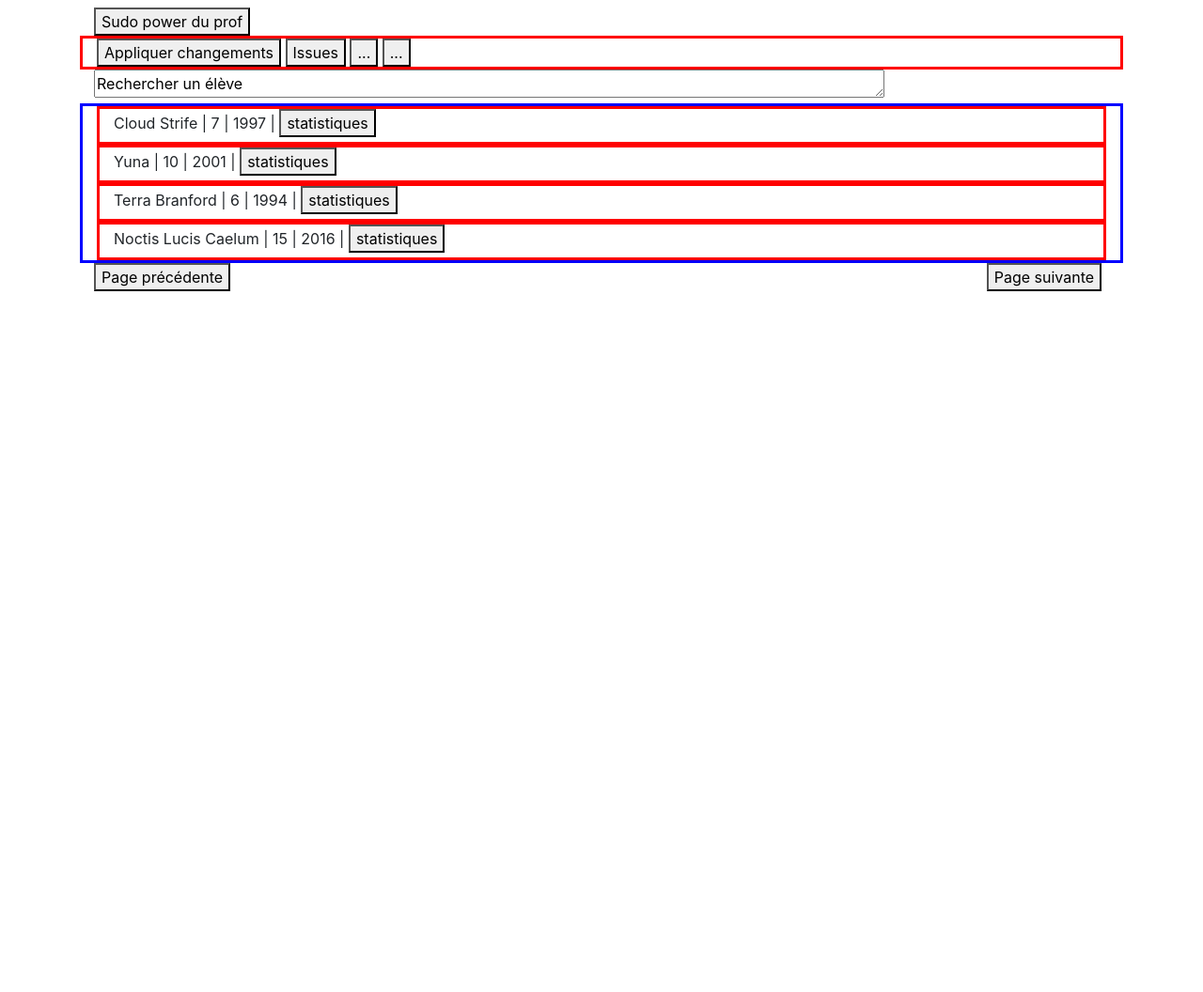
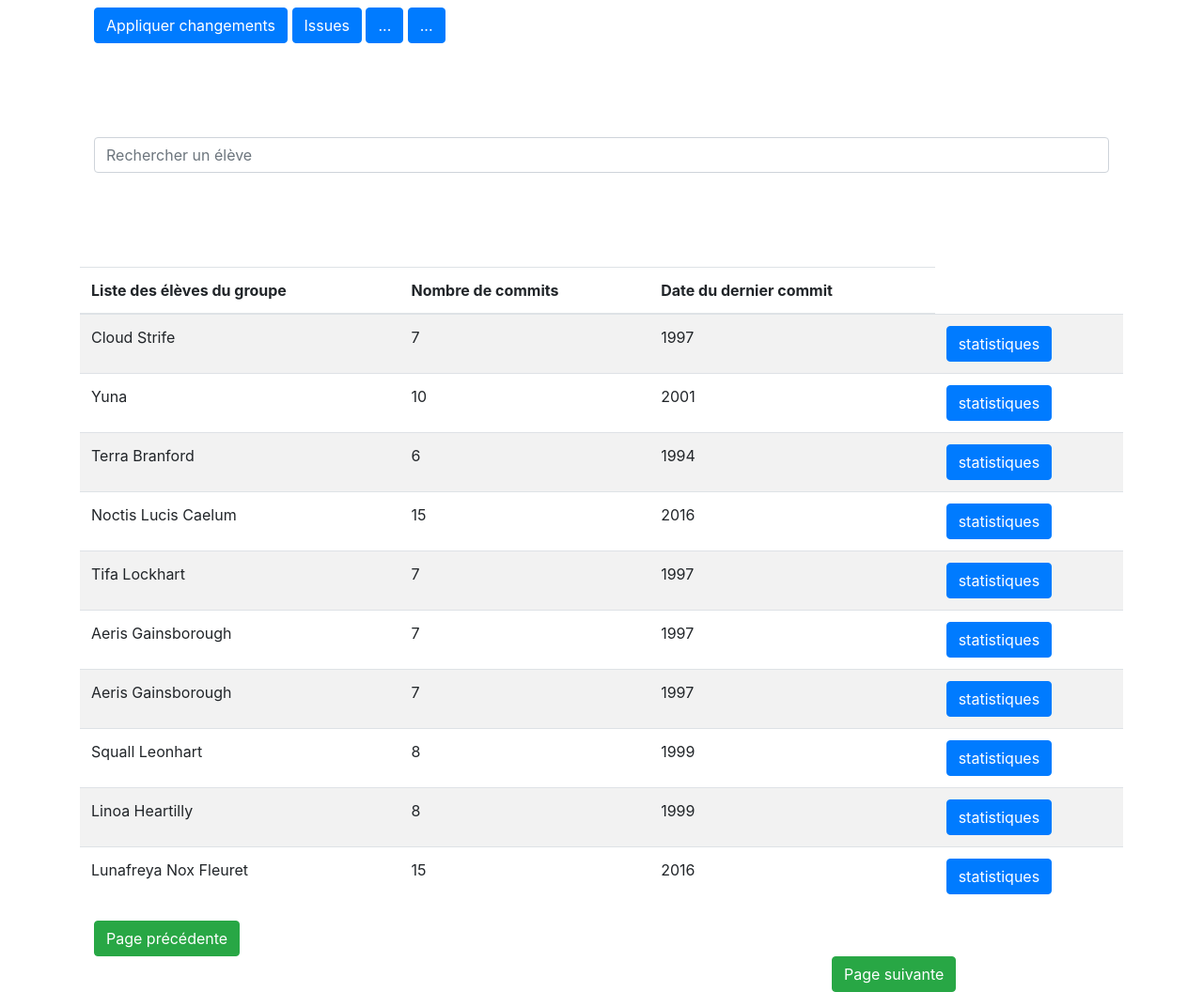
Before and after one commit to cljoly/telecomnancy-web, a Flask app: page /group in a window 1280 px wide. Shown: the part 168-1224 px from the top of the page at 94% size. Before the commit the page ends 478 px from the top, so only its background shows below. Run offline with Flask 2, Linux system fonts and the light colour scheme; some libraries are stand-ins or nearby versions.

Commit message:
fin de la page d'un groupe sans back-end

```diff
--- a/main.py
+++ b/main.py
@@ -38,7 +38,19 @@ def signin():
 @app.route('/group')
 def group():
     groupName = "Lightning XIII"
-    return render_template("group.html", groupName=groupName,studentName1="Cloud Strife | ",nb_commits1="7 | ",last_commit1="1997 | ",studentName2="Yuna | ", nb_commits2="10 | ", last_commit2="2001 | ",studentName3="Terra Branford | ", nb_commits3="6 | ", last_commit3="1994 | ",studentName4="Noctis Lucis Caelum | ", nb_commits4="15 | ",last_commit4="2016 | ")
+    return render_template("group.html", groupName=groupName
+                           , studentName1="Cloud Strife  ", nb_commits1="7  ", last_commit1="1997  "
+                           , studentName2="Yuna  ", nb_commits2="10  ", last_commit2="2001  "
+                           , studentName3="Terra Branford  ", nb_commits3="6  ", last_commit3="1994  "
+                           , studentName4="Noctis Lucis Caelum  ", nb_commits4="15  ",last_commit4="2016  "
+                           , studentName5="Tifa Lockhart", nb_commits5="7", last_commit5="1997"
+                           , studentName6="Aeris Gainsborough", nb_commits6="7", last_commit6="1997"
+                           , studentName7="Aeris Gainsborough", nb_commits7="7", last_commit7="1997"
+                           , studentName8="Squall Leonhart", nb_commits8="8", last_commit8="1999"
+                           , studentName9="Linoa Heartilly", nb_commits9="8", last_commit9="1999"
+                           , studentName10="Lunafreya Nox Fleuret", nb_commits10="15", last_commit10="2016"
+                           )
+
 
 if __name__ == '__main__':
     # This is used when running locally only. When deploying to Google App
--- a/templates/group.html
+++ b/templates/group.html
@@ -7,48 +7,90 @@
 {% block content %}
 
     <section id="groupContent" class="container">
-      <div class="container">
-        <button type="button" name="sudo">Sudo power du prof</button>
-      </div>
-      <div class="container" style="border-style: solid; display: in-line; border-color: red;">
-        <button type="button" name="button">Appliquer changements</button>
-        <button type="button" name="button"> Issues</button>
-        <button type="button" name="button"> ... </button>
-        <button type="button" name="button"> ... </button>
+      <div class="container" style="margin-bottom: 100px">
+        <button type="button" name="button" class="btn btn-primary">Appliquer changements</button>
+        <button type="button" name="button" class="btn btn-primary"> Issues</button>
+        <button type="button" name="button" class="btn btn-primary"> ... </button>
+        <button type="button" name="button" class="btn btn-primary"> ... </button>
       </div>
       <div class="container">
-        <textarea id="searchStudent"name="search" rows="1" cols="80">Rechercher un élève</textarea>
+        <input type="search" id="searchStudent" class="form-control" placeholder="Rechercher un élève" style="margin-bottom: 100px">
       </div>
-      <div class="container" style="border-style: solid; border-color: blue;">
-        <div class="container" style="border-style: solid; display: in-line; border-color: red;">
-          <label>{{studentName1}}</label>
-          <label>{{nb_commits1}}</label>
-          <label>{{last_commit1}}</label>
-          <button type="button" name="button">statistiques</button>
-        </div>
-        <div class="container" style="border-style: solid; display: in-line; border-color: red;">
-          <label>{{studentName2}}</label>
-          <label>{{nb_commits2}}</label>
-          <label>{{last_commit2}}</label>
-          <button type="button" name="button">statistiques</button>
-        </div>
-        <div class="container" style="border-style: solid; display: in-line; border-color: red;">
-          <label>{{studentName3}}</label>
-          <label>{{nb_commits3}}</label>
-          <label>{{last_commit3}}</label>
-          <button type="button" name="button">statistiques</button>
-        </div>
-        <div class="container" style="border-style: solid; display: in-line; border-color: red;">
-          <label>{{studentName4}}</label>
-          <label>{{nb_commits4}}</label>
-          <label>{{last_commit4}}</label>
-          <button type="button" name="button">statistiques</button>
-        </div>
-      </div>
+      <table class="table table-striped">
+          <thead>
+            <tr>
+                <th colspan="1">Liste des élèves du groupe</th>
+                <th colspan="1">Nombre de commits</th>
+                <th colspan="1">Date du dernier commit</th>
+            </tr>
+          </thead>
+          <tbody>
+            <tr>
+                <td><span action="{{ url_for("group") }}">{{studentName1}}</span></td>
+                <td><span>{{nb_commits1}}</span></td>
+                <td><span>{{last_commit1}}</span></td>
+                <td><button type="button" name="button" class="btn btn-primary">statistiques</button></td>
+            </tr>
+          <tr>
+              <td><span action="{{ url_for("group") }}">{{studentName2}}</span></td>
+                <td><span>{{nb_commits2}}</span></td>
+                <td><span>{{last_commit2}}</span></td>
+                <td><button type="button" name="button" class="btn btn-primary">statistiques</button></td>
+          </tr>
+          <tr>
+              <td><span action="{{ url_for("group") }}">{{studentName3}}</span></td>
+                <td><span>{{nb_commits3}}</span></td>
+                <td><span>{{last_commit3}}</span></td>
+                <td><button type="button" name="button" class="btn btn-primary">statistiques</button></td>
+          </tr>
+          <tr>
+              <td><span action="{{ url_for("group") }}">{{studentName4}}</span></td>
+                <td><span>{{nb_commits4}}</span></td>
+                <td><span>{{last_commit4}}</span></td>
+                <td><button type="button" name="button" class="btn btn-primary">statistiques</button></td>
+          </tr>
+          <tr>
+              <td><span action="{{ url_for("group") }}">{{studentName5}}</span></td>
+                <td><span>{{nb_commits5}}</span></td>
+                <td><span>{{last_commit5}}</span></td>
+                <td><button type="button" name="button" class="btn btn-primary">statistiques</button></td>
+          </tr>
+          <tr>
+              <td><span action="{{ url_for("group") }}">{{studentName6}}</span></td>
+                <td><span>{{nb_commits6}}</span></td>
+                <td><span>{{last_commit6}}</span></td>
+                <td><button type="button" name="button" class="btn btn-primary">statistiques</button></td>
+          </tr>
+          <tr>
+              <td><span action="{{ url_for("group") }}">{{studentName7}}</span></td>
+                <td><span>{{nb_commits7}}</span></td>
+                <td><span>{{last_commit7}}</span></td>
+                <td><button type="button" name="button" class="btn btn-primary">statistiques</button></td>
+          </tr>
+          <tr>
+              <td><span action="{{ url_for("group") }}">{{studentName8}}</span></td>
+                <td><span>{{nb_commits8}}</span></td>
+                <td><span>{{last_commit8}}</span></td>
+                <td><button type="button" name="button" class="btn btn-primary">statistiques</button></td>
+          </tr>
+          <tr>
+              <td><span action="{{ url_for("group") }}">{{studentName9}}</span></td>
+                <td><span>{{nb_commits9}}</span></td>
+                <td><span>{{last_commit9}}</span></td>
+                <td><button type="button" name="button" class="btn btn-primary">statistiques</button></td>
+          </tr>
+          <tr>
+              <td><span action="{{ url_for("group") }}">{{studentName10}}</span></td>
+                <td><span>{{nb_commits10}}</span></td>
+                <td><span>{{last_commit10}}</span></td>
+                <td><button type="button" name="button" class="btn btn-primary">statistiques</button></td>
+          </tr>
+        </tbody>
+      </table>
 
-      <div class="container" style="display: in-line;">
-        <button type="button" name="button">Page précédente</button>
-        <button type="button" name="button" style="margin-left: 800px;">Page suivante</button>
+      <div class="container" style="display: inLine;">
+        <button type="button" name="button" class="btn btn-success">Page précédente</button>
+        <button type="button" name="button" style="margin-left: 800px;" class="btn btn-success">Page suivante</button>
       </div>
     </section>
 
```
Also changed, not shown: 1 other file.
